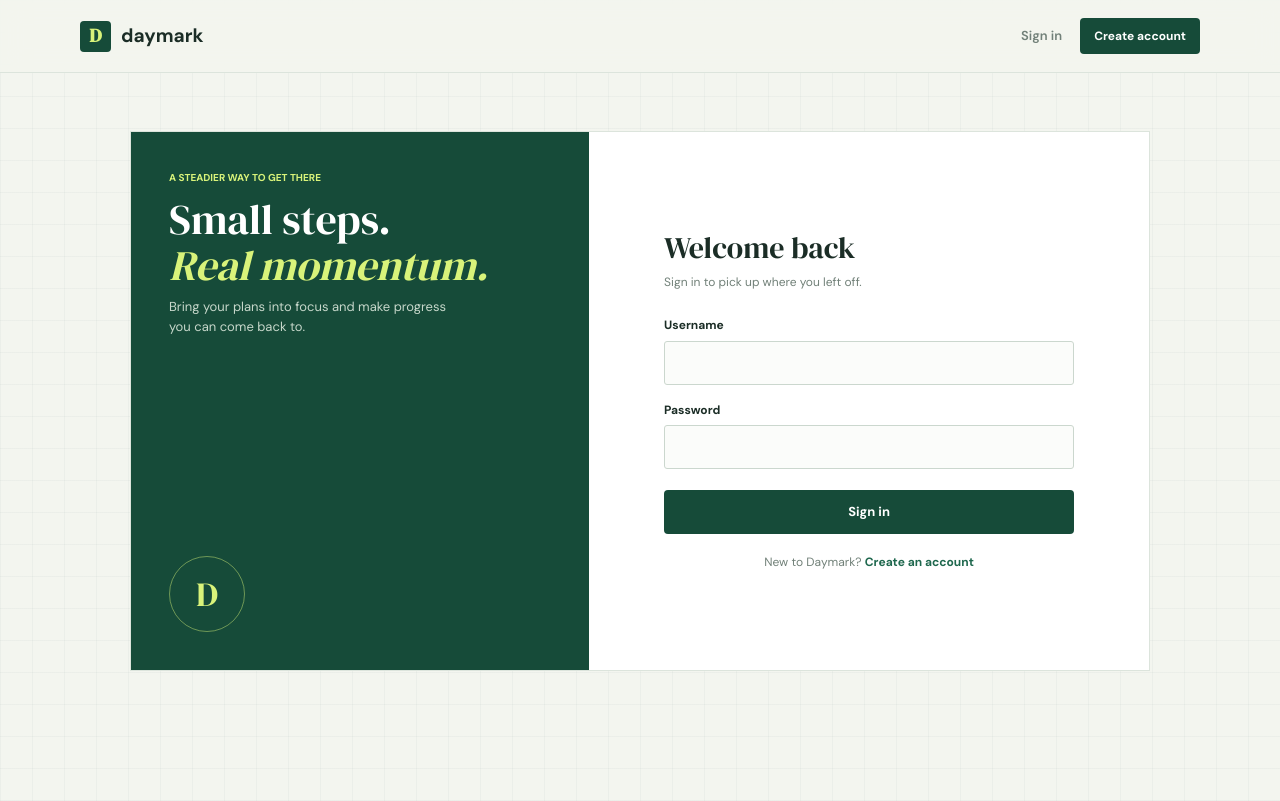
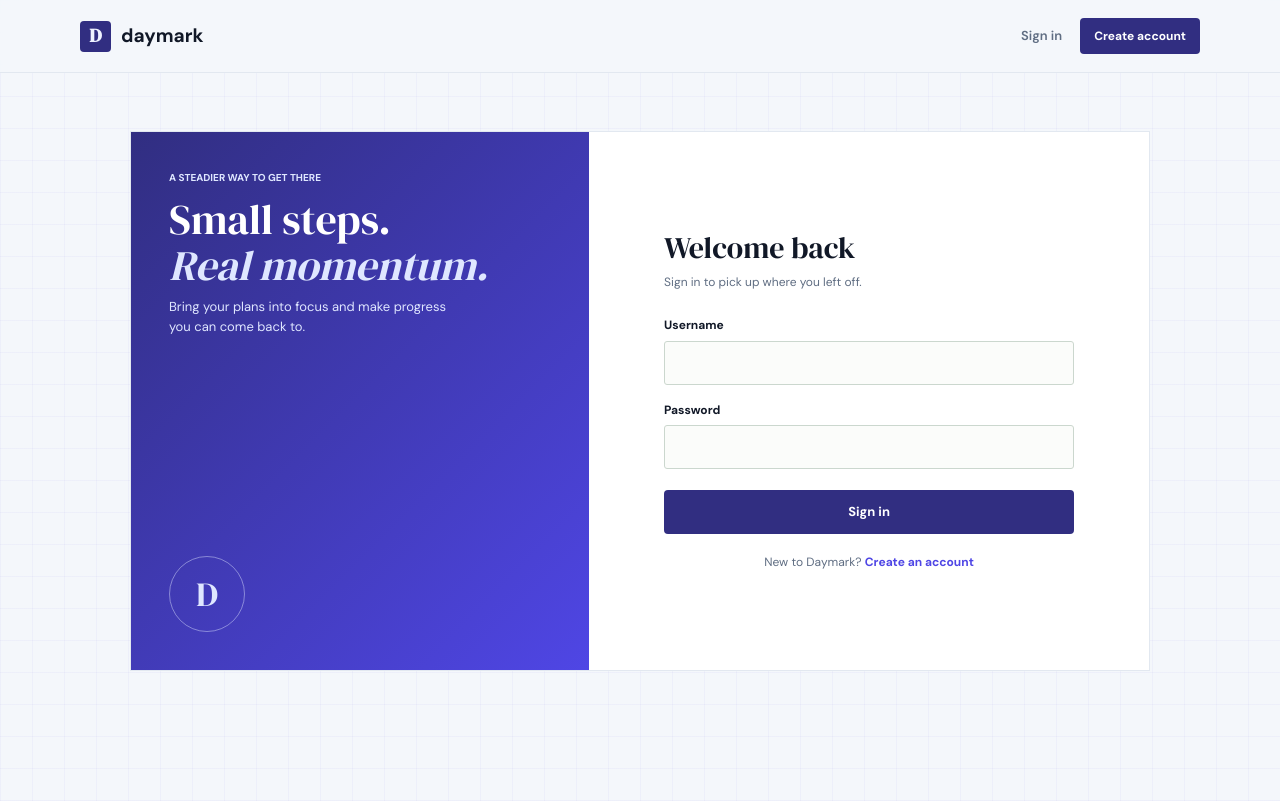
Before and after one commit to Adityag14/Daymark, a FastAPI app: page /auth/ in a window 1280 px wide. Run offline with FastAPI, Linux system fonts and the light colour scheme; some libraries are stand-ins or nearby versions.

Commit message:
Add files via upload

```diff
--- a/static/todo/css/base.css
+++ b/static/todo/css/base.css
@@ -1,15 +1,16 @@
 :root {
     color-scheme: light;
-    --paper: #f3f5ef;
+    --paper: #f4f7fb;
     --surface: #ffffff;
-    --ink: #1b2d26;
-    --muted: #718078;
-    --line: #dce4dc;
-    --green: #1f684e;
-    --green-dark: #164b39;
-    --lime: #d9f37a;
-    --coral: #d46853;
-    --blue: #d8e9e9;
+    --ink: #111827;
+    --muted: #5f6d82;
+    --line: #e2e8f0;
+    --primary: #4f46e5;
+    --primary-dark: #312e81;
+    --primary-soft: #eef2ff;
+    --accent: #f6b26b;
+    --coral: #dc7c5d;
+    --blue: #edf3ff;
     --display: "DM Serif Display", Georgia, serif;
     --body: "DM Sans", sans-serif;
 }
@@ -23,51 +24,51 @@ body {
     font-size: 15px;
     line-height: 1.55;
     background-color: var(--paper);
-    background-image: linear-gradient(rgba(35, 77, 59, .035) 1px, transparent 1px), linear-gradient(90deg, rgba(35, 77, 59, .035) 1px, transparent 1px);
+    background-image: linear-gradient(rgba(79, 70, 229, .04) 1px, transparent 1px), linear-gradient(90deg, rgba(79, 70, 229, .04) 1px, transparent 1px);
     background-size: 32px 32px;
 }
 a { color: inherit; text-decoration: none; }
 button, input, select, textarea { font: inherit; }
 button, a { -webkit-tap-highlight-color: transparent; }
-button:focus-visible, a:focus-visible, input:focus-visible, select:focus-visible, textarea:focus-visible { outline: 3px solid rgba(31, 104, 78, .28); outline-offset: 3px; }
+button:focus-visible, a:focus-visible, input:focus-visible, select:focus-visible, textarea:focus-visible { outline: 3px solid rgba(79, 70, 229, .2); outline-offset: 3px; }
 
-.site-header { position: sticky; z-index: 5; top: 0; border-bottom: 1px solid var(--line); background: rgba(243, 245, 239, .94); backdrop-filter: blur(14px); }
+.site-header { position: sticky; z-index: 5; top: 0; border-bottom: 1px solid var(--line); background: rgba(244, 247, 251, .94); backdrop-filter: blur(14px); }
 .topbar { width: min(1120px, calc(100% - 48px)); min-height: 72px; margin: 0 auto; display: flex; align-items: center; gap: 44px; }
 .brand { display: inline-flex; align-items: center; gap: 10px; font-size: 19px; font-weight: 700; letter-spacing: 0; }
-.brand-mark { width: 31px; height: 31px; display: grid; place-items: center; border-radius: 4px; color: var(--lime); background: var(--green-dark); font-family: var(--display); font-size: 19px; }
+.brand-mark { width: 31px; height: 31px; display: grid; place-items: center; border-radius: 4px; color: #eef2ff; background: var(--primary-dark); font-family: var(--display); font-size: 19px; }
 .nav-links, .nav-account { display: flex; align-items: center; gap: 25px; }
 .nav-account { margin-left: auto; gap: 18px; }
 .nav-link, .nav-logout, .account-name { color: var(--muted); font-size: 13px; font-weight: 600; transition: color .18s ease; }
-.nav-link:hover, .nav-logout:hover, .account-name:hover, .nav-link.is-current { color: var(--green-dark); }
+.nav-link:hover, .nav-logout:hover, .account-name:hover, .nav-link.is-current { color: var(--primary-dark); }
 .nav-link.is-current { position: relative; }
-.nav-link.is-current::after { position: absolute; right: 0; bottom: -26px; left: 0; height: 2px; content: ""; background: var(--green); }
+.nav-link.is-current::after { position: absolute; right: 0; bottom: -26px; left: 0; height: 2px; content: ""; background: var(--primary); }
 .account-name { padding-right: 18px; border-right: 1px solid var(--line); color: var(--ink); }
 .page-shell { width: min(1020px, calc(100% - 48px)); min-height: calc(100vh - 72px); margin: 0 auto; padding: 58px 0 96px; }
 
 .welcome-row { display: flex; align-items: flex-end; justify-content: space-between; gap: 28px; margin-bottom: 36px; }
-.eyebrow { margin: 0 0 10px; color: var(--green); font-size: 10px; font-weight: 700; letter-spacing: 0; }
+.eyebrow { margin: 0 0 10px; color: var(--primary); font-size: 10px; font-weight: 700; letter-spacing: 0; }
 h1, h2, h3, p { margin-top: 0; }
 h1, h2, h3 { color: var(--ink); }
 h1 { margin-bottom: 9px; font-family: var(--display); font-size: 46px; font-weight: 400; line-height: 1.1; letter-spacing: 0; }
-h1 em { color: var(--green); font-weight: 400; }
+h1 em { color: var(--primary); font-weight: 400; }
 h2 { margin: 0; font-family: var(--display); font-size: 29px; font-weight: 400; line-height: 1.2; letter-spacing: 0; }
 h3 { margin-bottom: 6px; font-size: 16px; }
 .welcome-copy { margin: 0; color: var(--muted); font-size: 14px; }
 .button { min-height: 44px; display: inline-flex; align-items: center; justify-content: center; gap: 9px; padding: 0 18px; border: 1px solid transparent; border-radius: 4px; font-size: 13px; font-weight: 700; cursor: pointer; transition: background .18s ease, color .18s ease, transform .18s ease; }
 .button:hover { transform: translateY(-1px); }
-.button-dark { color: #fff; background: var(--green-dark); }
-.button-dark:hover { background: var(--green); }
-.button-outline { border-color: #aebdb1; color: var(--green-dark); background: transparent; }
-.button-outline:hover { background: rgba(31, 104, 78, .07); }
+.button-dark { color: #fff; background: var(--primary-dark); }
+.button-dark:hover { background: var(--primary); }
+.button-outline { border-color: #c4cce0; color: var(--primary-dark); background: transparent; }
+.button-outline:hover { background: rgba(79, 70, 229, .06); }
 .button-quiet { color: var(--muted); background: transparent; }
 .button-small { min-height: 36px; padding: 0 13px; font-size: 12px; }
 
 .stats-grid { display: grid; grid-template-columns: repeat(4, minmax(0, 1fr)); margin-bottom: 59px; border: 1px solid var(--line); background: var(--surface); }
 .stat-block { min-height: 128px; padding: 19px 22px 16px; border-right: 1px solid var(--line); }
 .stat-block:last-child { border-right: 0; }
-.stat-highlight { background: var(--lime); }
+.stat-highlight { background: var(--primary-soft); }
 .stat-label, .stat-foot { margin: 0; color: var(--muted); font-size: 11px; font-weight: 600; }
-.stat-highlight .stat-label, .stat-highlight .stat-foot { color: #355440; }
+.stat-highlight .stat-label, .stat-highlight .stat-foot { color: var(--primary-dark); }
 .stat-value { margin: 5px 0 1px; font-family: var(--display); font-size: 35px; line-height: 1.1; }
 .stat-value span { font-family: var(--body); font-size: 13px; font-weight: 600; }
 .task-section { margin-top: 0; }
@@ -149,12 +150,12 @@ a.task-title:hover { color: var(--green); }
 .danger-link:hover { color: #7c3024; }
 
 .auth-layout { min-height: 540px; display: grid; grid-template-columns: .9fr 1.1fr; border: 1px solid var(--line); background: var(--surface); }
-.auth-intro { display: flex; flex-direction: column; justify-content: space-between; padding: 38px; color: #eff6ed; background: var(--green-dark); }
-.auth-intro .eyebrow { color: var(--lime); }
+.auth-intro { display: flex; flex-direction: column; justify-content: space-between; padding: 38px; color: #eef2ff; background: linear-gradient(135deg, var(--primary-dark), var(--primary)); }
+.auth-intro .eyebrow { color: #dfe7ff; }
 .auth-intro h1 { max-width: 360px; color: #fff; font-size: 42px; }
-.auth-intro h1 em { color: var(--lime); }
-.auth-intro-copy { max-width: 300px; color: #c6d7ca; font-size: 13px; }
-.auth-stamp { width: 76px; height: 76px; display: grid; place-items: center; border: 1px solid rgba(217, 243, 122, .45); border-radius: 50%; color: var(--lime); font: 34px var(--display); }
+.auth-intro h1 em { color: #dfe7ff; }
+.auth-intro-copy { max-width: 300px; color: #dfe6ff; font-size: 13px; }
+.auth-stamp { width: 76px; height: 76px; display: grid; place-items: center; border: 1px solid rgba(223, 231, 255, .45); border-radius: 50%; color: #dfe7ff; font: 34px var(--display); }
 .auth-form-area { align-self: center; padding: 46px clamp(24px, 7vw, 75px); }
 .auth-form-area h2 { margin-bottom: 7px; font-size: 30px; }
 .auth-subtitle { margin-bottom: 24px; color: var(--muted); font-size: 12px; }
@@ -162,7 +163,7 @@ a.task-title:hover { color: var(--green); }
 .auth-form .field-label { margin-bottom: 6px; }
 .auth-form .button { width: 100%; margin-top: 5px; }
 .auth-switch { margin: 19px 0 0; color: var(--muted); font-size: 12px; text-align: center; }
-.auth-switch a { color: var(--green); font-weight: 700; }
+.auth-switch a { color: var(--primary); font-weight: 700; }
 .alert-message { margin: 0 0 17px; padding: 10px 12px; border-left: 3px solid var(--coral); color: #843f32; background: #fff0ea; font-size: 12px; }
 .account-page { max-width: 610px; }
 .account-page .auth-form-area { padding: 35px; border: 1px solid var(--line); background: var(--surface); }
```
Also changed, not shown: other parts of static/todo/css/base.css (+19 -19 lines), requirements.txt (+11 -13 lines), 2 other files.
